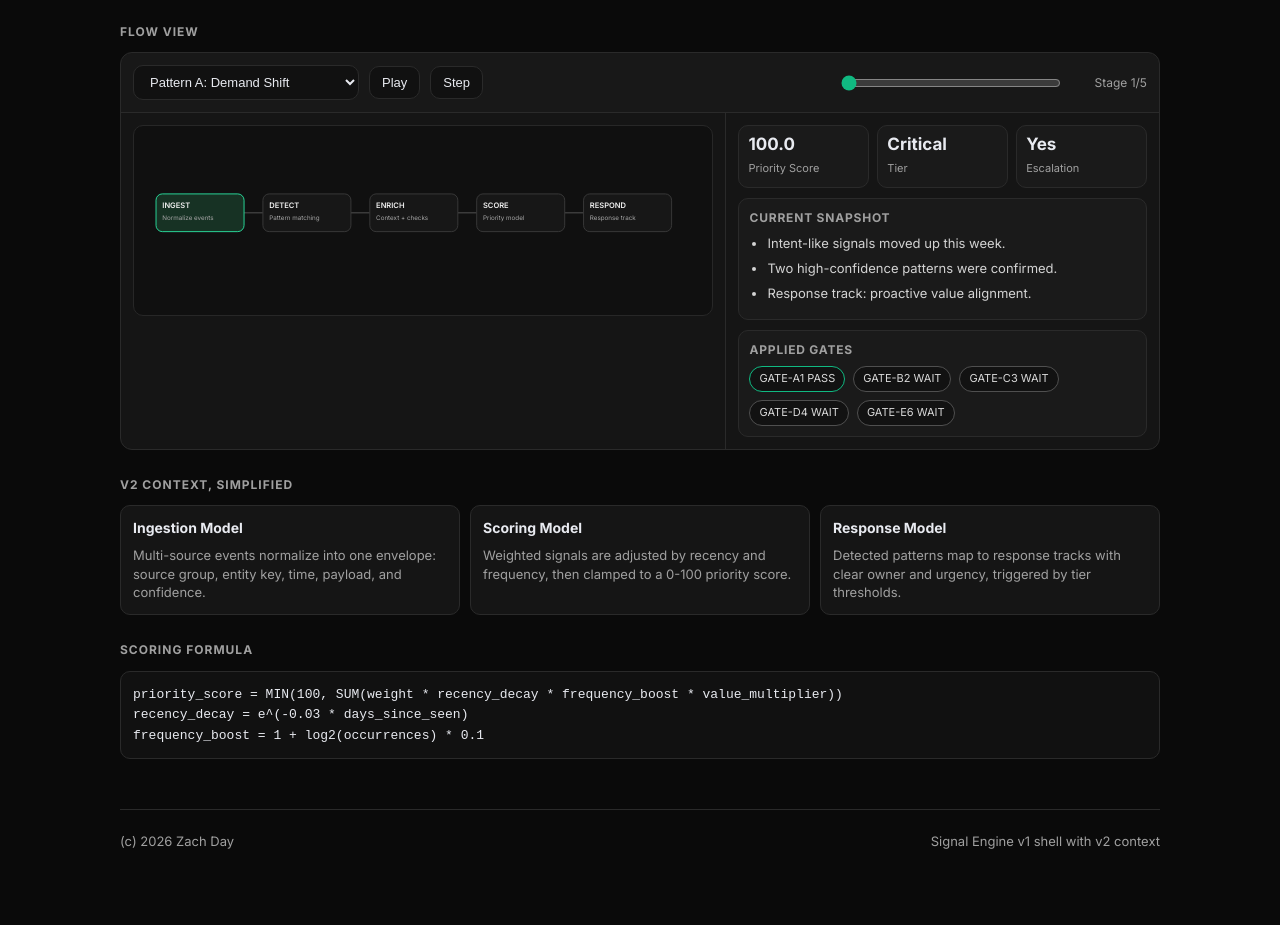
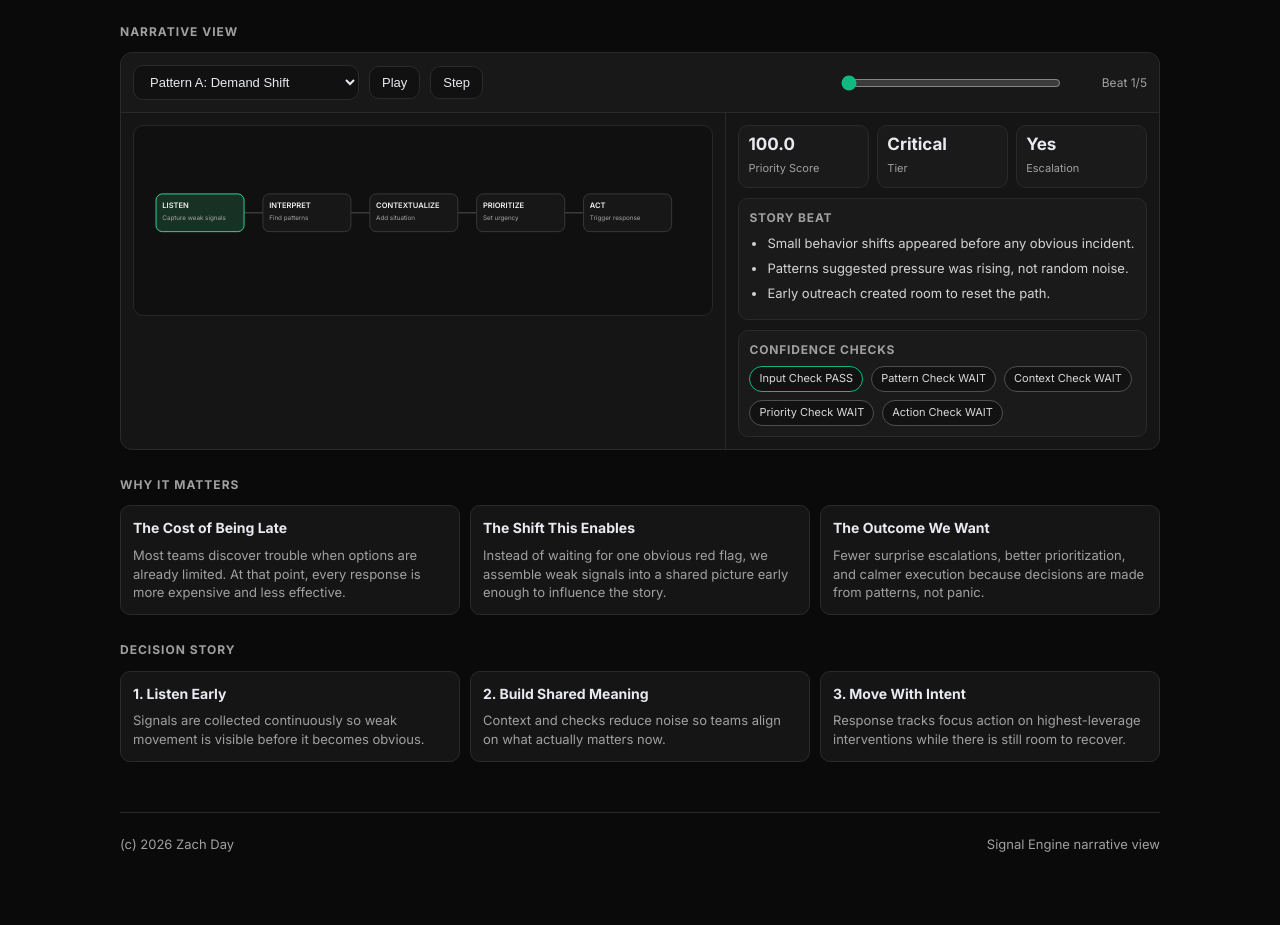
Before and after one commit to dachzay/zachday-site, a website: page signal-engine/index.html in a window 1280 px wide. Shown: the part 208-1133 px from the top of the page. Drawn offline with Linux system fonts and the light colour scheme.

Commit message:
refactor(signal-engine): shift to why-first narrative visual

```diff
--- a/signal-engine/index.html
+++ b/signal-engine/index.html
@@ -198,11 +198,11 @@
     <main>
       <section class="hero">
         <h1>Signal Engine</h1>
-        <p>A simple flow view: ingest signals, transform context, score priority, and trigger response tracks. This keeps the v1 clarity while carrying key v2 logic.</p>
+        <p>Why this exists: teams usually find risk too late. This system creates earlier clarity so people can act while there is still time to change outcomes.</p>
       </section>
 
       <section class="section">
-        <h2>Flow View</h2>
+        <h2>Narrative View</h2>
         <div class="lab">
           <div class="lab-head">
             <div class="controls">
@@ -216,7 +216,7 @@
             </div>
             <div class="timeline-wrap">
               <input id="timeline" type="range" min="0" max="4" value="0" step="1" aria-label="Pipeline stage" />
-              <span class="tick-label" id="tickLabel">Stage 1/5</span>
+              <span class="tick-label" id="tickLabel">Beat 1/5</span>
             </div>
           </div>
 
@@ -233,12 +233,12 @@
               </div>
 
               <div class="panel">
-                <h3>Current Snapshot</h3>
+                <h3>Story Beat</h3>
                 <ul id="snapshotList"></ul>
               </div>
 
               <div class="panel">
-                <h3>Applied Gates</h3>
+                <h3>Confidence Checks</h3>
                 <div class="chip-row" id="gateRow"></div>
               </div>
             </aside>
@@ -247,36 +247,45 @@
       </section>
 
       <section class="section">
-        <h2>V2 Context, Simplified</h2>
+        <h2>Why It Matters</h2>
         <div class="cards">
           <div class="card">
-            <h3>Ingestion Model</h3>
-            <p>Multi-source events normalize into one envelope: source group, entity key, time, payload, and confidence.</p>
+            <h3>The Cost of Being Late</h3>
+            <p>Most teams discover trouble when options are already limited. At that point, every response is more expensive and less effective.</p>
           </div>
           <div class="card">
-            <h3>Scoring Model</h3>
-            <p>Weighted signals are adjusted by recency and frequency, then clamped to a 0-100 priority score.</p>
+            <h3>The Shift This Enables</h3>
+            <p>Instead of waiting for one obvious red flag, we assemble weak signals into a shared picture early enough to influence the story.</p>
           </div>
           <div class="card">
-            <h3>Response Model</h3>
-            <p>Detected patterns map to response tracks with clear owner and urgency, triggered by tier thresholds.</p>
+            <h3>The Outcome We Want</h3>
+            <p>Fewer surprise escalations, better prioritization, and calmer execution because decisions are made from patterns, not panic.</p>
           </div>
         </div>
       </section>
 
       <section class="section">
-        <h2>Scoring Formula</h2>
-        <div class="formula">
-          <code>priority_score = MIN(100, SUM(weight * recency_decay * frequency_boost * value_multiplier))</code><br />
-          <code>recency_decay = e^(-0.03 * days_since_seen)</code><br />
-          <code>frequency_boost = 1 + log2(occurrences) * 0.1</code>
+        <h2>Decision Story</h2>
+        <div class="cards">
+          <div class="card">
+            <h3>1. Listen Early</h3>
+            <p>Signals are collected continuously so weak movement is visible before it becomes obvious.</p>
+          </div>
+          <div class="card">
+            <h3>2. Build Shared Meaning</h3>
+            <p>Context and checks reduce noise so teams align on what actually matters now.</p>
+          </div>
+          <div class="card">
+            <h3>3. Move With Intent</h3>
+            <p>Response tracks focus action on highest-leverage interventions while there is still room to recover.</p>
+          </div>
         </div>
       </section>
     </main>
 
     <footer>
       <span>(c) <span id="year"></span> Zach Day</span>
-      <span>Signal Engine v1 shell with v2 context</span>
+      <span>Signal Engine narrative view</span>
     </footer>
   </div>
 
@@ -288,14 +297,14 @@
     window.addEventListener("scroll", toggleHeader, { passive: true });
 
     const nodes = [
-      { id: "ingest", label: "INGEST", sub: "Normalize events", x: 35, y: 108 },
-      { id: "detect", label: "DETECT", sub: "Pattern matching", x: 205, y: 108 },
-      { id: "enrich", label: "ENRICH", sub: "Context + checks", x: 375, y: 108 },
-      { id: "score", label: "SCORE", sub: "Priority model", x: 545, y: 108 },
-      { id: "respond", label: "RESPOND", sub: "Response track", x: 715, y: 108 }
+      { id: "listen", label: "LISTEN", sub: "Capture weak signals", x: 35, y: 108 },
+      { id: "interpret", label: "INTERPRET", sub: "Find patterns", x: 205, y: 108 },
+      { id: "contextualize", label: "CONTEXTUALIZE", sub: "Add situation", x: 375, y: 108 },
+      { id: "prioritize", label: "PRIORITIZE", sub: "Set urgency", x: 545, y: 108 },
+      { id: "act", label: "ACT", sub: "Trigger response", x: 715, y: 108 }
     ];
 
-    const gates = ["GATE-A1", "GATE-B2", "GATE-C3", "GATE-D4", "GATE-E6"];
+    const gates = ["Input Check", "Pattern Check", "Context Check", "Priority Check", "Action Check"];
 
     const scenarios = [
       {
@@ -305,9 +314,9 @@
           { name: "Narrative pressure", w: 68, days: 4, occ: 2 }
         ],
         notes: [
-          "Intent-like signals moved up this week.",
-          "Two high-confidence patterns were confirmed.",
-          "Response track: proactive value alignment."
+          "Small behavior shifts appeared before any obvious incident.",
+          "Patterns suggested pressure was rising, not random noise.",
+          "Early outreach created room to reset the path."
         ]
       },
       {
@@ -317,9 +326,9 @@
           { name: "Capacity reduction", w: 66, days: 1, occ: 2 }
         ],
         notes: [
-          "Leadership context changed rapidly.",
-          "Coverage needs a re-map across decision paths.",
-          "Response track: stakeholder reset + scope stabilization."
+          "A key relationship changed and confidence dropped quickly.",
+          "The team re-mapped who matters and why.",
+          "A focused reset prevented drift from becoming loss."
         ]
       },
       {
@@ -329,9 +338,9 @@
           { name: "Satisfaction decline", w: 72, days: 3, occ: 1 }
         ],
         notes: [
-          "Execution friction increased across two feeds.",
-          "Priority score rose into elevated range.",
-          "Response track: recovery loop with tight milestones."
+          "Multiple friction signals appeared at the same time.",
+          "Urgency increased from monitor to elevated.",
+          "A tight recovery loop created a credible path forward."
         ]
       }
     ];
@@ -413,7 +422,7 @@
 
     function applyStage(stageIndex, scenarioIndex) {
       const c = computeScenario(scenarioIndex);
-      tickLabel.textContent = `Stage ${stageIndex + 1}/5`;
+      tickLabel.textContent = `Beat ${stageIndex + 1}/5`;
 
       nodes.forEach((_, i) => {
         const node = document.getElementById(`node-${i}`);
```
